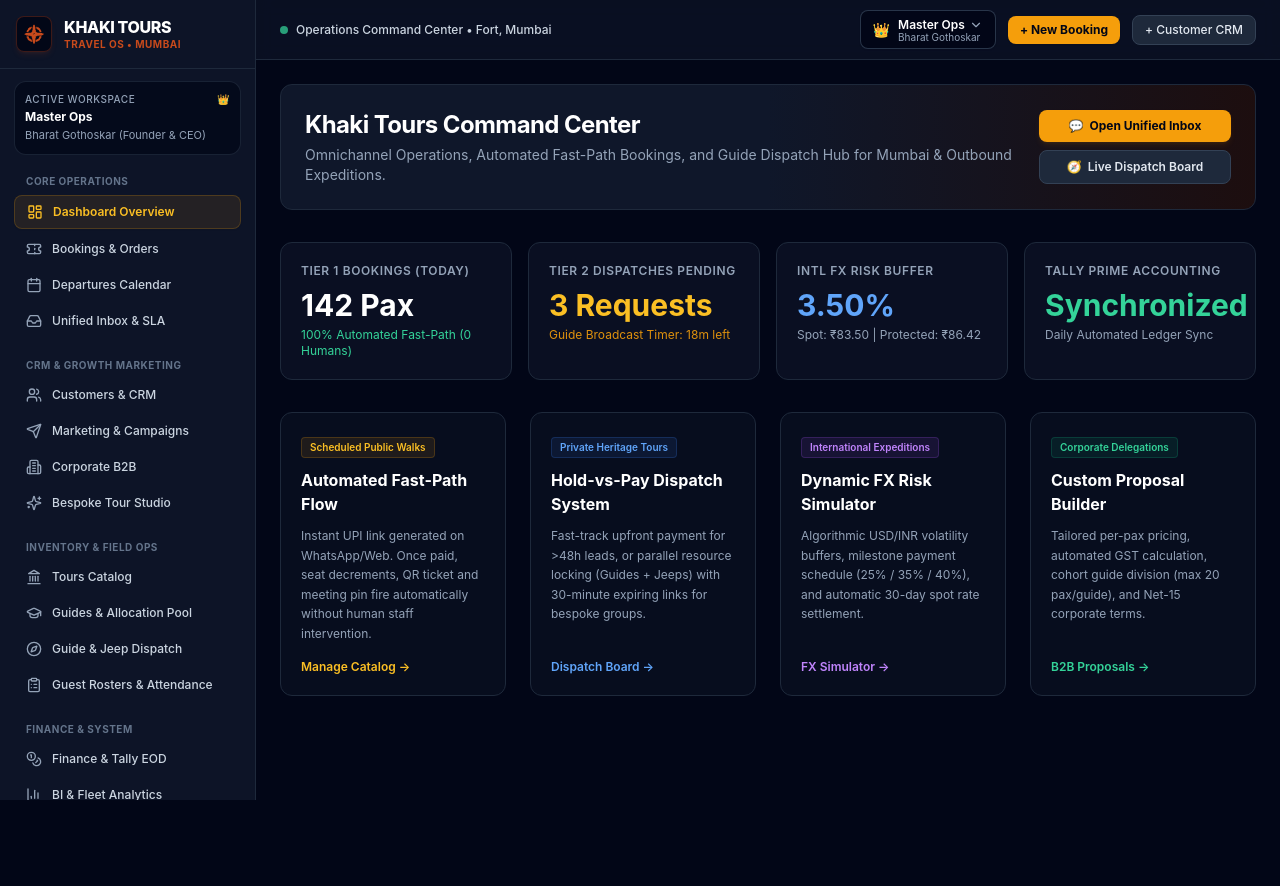
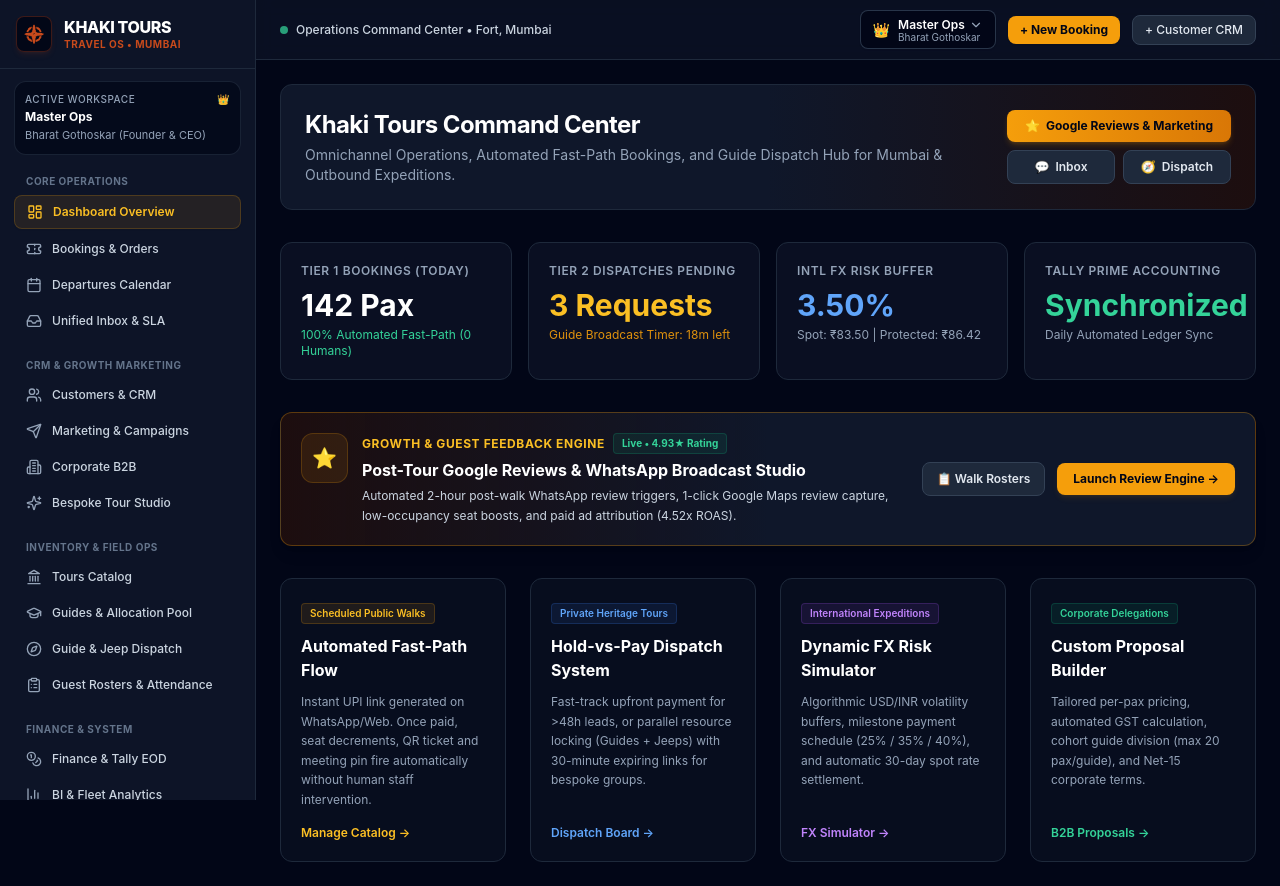
Before and after one commit to mumbaicatalyst/khaki_tours_travel_os, a Next.js app: page / in a window 1280 px wide. Before the commit the page ends 800 px from the top, so only its background shows below. Built offline with nearby package versions, Linux system fonts and the light colour scheme.

Commit message:
feat(dashboard): add Post-Tour Google Reviews & Growth Engine quick widget to Command Center overview

```diff
--- a/src/app/page.tsx
+++ b/src/app/page.tsx
@@ -11,21 +11,30 @@ export default function HomePage() {
             Omnichannel Operations, Automated Fast-Path Bookings, and Guide Dispatch Hub for Mumbai & Outbound Expeditions.
           </p>
         </div>
-        <div className="flex flex-col gap-2 shrink-0 sm:w-48">
+        <div className="flex flex-col gap-2 shrink-0 sm:w-56">
+          <Link
+            href="/marketing"
+            className="w-full px-4 py-2 bg-gradient-to-r from-amber-500 to-amber-600 hover:from-amber-400 hover:to-amber-500 text-slate-950 font-bold text-xs rounded-lg transition shadow-md shadow-amber-500/20 flex items-center justify-center gap-1.5"
+          >
+            <span>⭐</span>
+            <span>Google Reviews & Marketing</span>
+          </Link>
+          <div className="flex gap-2">
             <Link
               href="/inbox"
-            className="w-full px-4 py-2 bg-amber-500 hover:bg-amber-400 text-slate-950 font-bold text-xs rounded-lg transition shadow-md shadow-amber-500/10 flex items-center justify-center gap-1.5"
+              className="flex-1 px-3 py-2 bg-slate-800 hover:bg-slate-700 text-slate-200 font-semibold text-xs rounded-lg border border-slate-700 hover:border-slate-600 transition flex items-center justify-center gap-1.5"
             >
               <span>💬</span>
-            <span>Open Unified Inbox</span>
+              <span>Inbox</span>
             </Link>
             <Link
               href="/dispatch"
-            className="w-full px-4 py-2 bg-slate-800 hover:bg-slate-700 text-slate-200 font-semibold text-xs rounded-lg border border-slate-700 hover:border-slate-600 transition flex items-center justify-center gap-1.5"
+              className="flex-1 px-3 py-2 bg-slate-800 hover:bg-slate-700 text-slate-200 font-semibold text-xs rounded-lg border border-slate-700 hover:border-slate-600 transition flex items-center justify-center gap-1.5"
             >
               <span>🧭</span>
-            <span>Live Dispatch Board</span>
+              <span>Dispatch</span>
             </Link>
+          </div>
         </div>
       </div>
 
@@ -53,6 +62,41 @@ export default function HomePage() {
           <div className="text-xs uppercase tracking-wider text-slate-400 font-semibold">Tally Prime Accounting</div>
           <div className="text-3xl font-bold text-emerald-400 mt-2">Synchronized</div>
           <div className="text-xs text-slate-400 mt-1">Daily Automated Ledger Sync</div>
+        </div>
+      </div>
+
+      {/* Featured Engine: Post-Tour Google Reviews & Marketing Growth */}
+      <div className="bg-gradient-to-r from-amber-950/40 via-slate-900 to-slate-900 border border-amber-500/30 rounded-xl p-5 shadow-lg flex flex-col md:flex-row md:items-center justify-between gap-4">
+        <div className="flex items-start gap-3.5">
+          <div className="p-2.5 rounded-xl bg-amber-500/10 border border-amber-500/20 text-amber-400 shrink-0">
+            <span className="text-xl">⭐</span>
+          </div>
+          <div>
+            <div className="flex items-center gap-2">
+              <span className="text-xs font-bold text-amber-400 uppercase tracking-wider">Growth & Guest Feedback Engine</span>
+              <span className="px-2 py-0.5 rounded text-[10px] bg-emerald-500/10 text-emerald-400 border border-emerald-500/20 font-bold">
+                Live &bull; 4.93★ Rating
+              </span>
+            </div>
+            <h2 className="text-base font-bold text-white mt-1">Post-Tour Google Reviews & WhatsApp Broadcast Studio</h2>
+            <p className="text-xs text-slate-300 mt-1 max-w-2xl leading-relaxed">
+              Automated 2-hour post-walk WhatsApp review triggers, 1-click Google Maps review capture, low-occupancy seat boosts, and paid ad attribution (4.52x ROAS).
+            </p>
+          </div>
+        </div>
+        <div className="flex items-center gap-3 shrink-0">
+          <Link
+            href="/manifests"
+            className="px-3.5 py-2 bg-slate-800 hover:bg-slate-700 text-slate-200 border border-slate-700 hover:border-slate-600 rounded-lg text-xs font-semibold transition"
+          >
+            📋 Walk Rosters
+          </Link>
+          <Link
+            href="/marketing"
+            className="px-4 py-2 bg-amber-500 hover:bg-amber-400 text-slate-950 font-bold text-xs rounded-lg transition shadow-md shadow-amber-500/10 flex items-center gap-1.5"
+          >
+            <span>Launch Review Engine &rarr;</span>
+          </Link>
         </div>
       </div>
 
```
Lines whose indentation alone changed are shown as unchanged.
